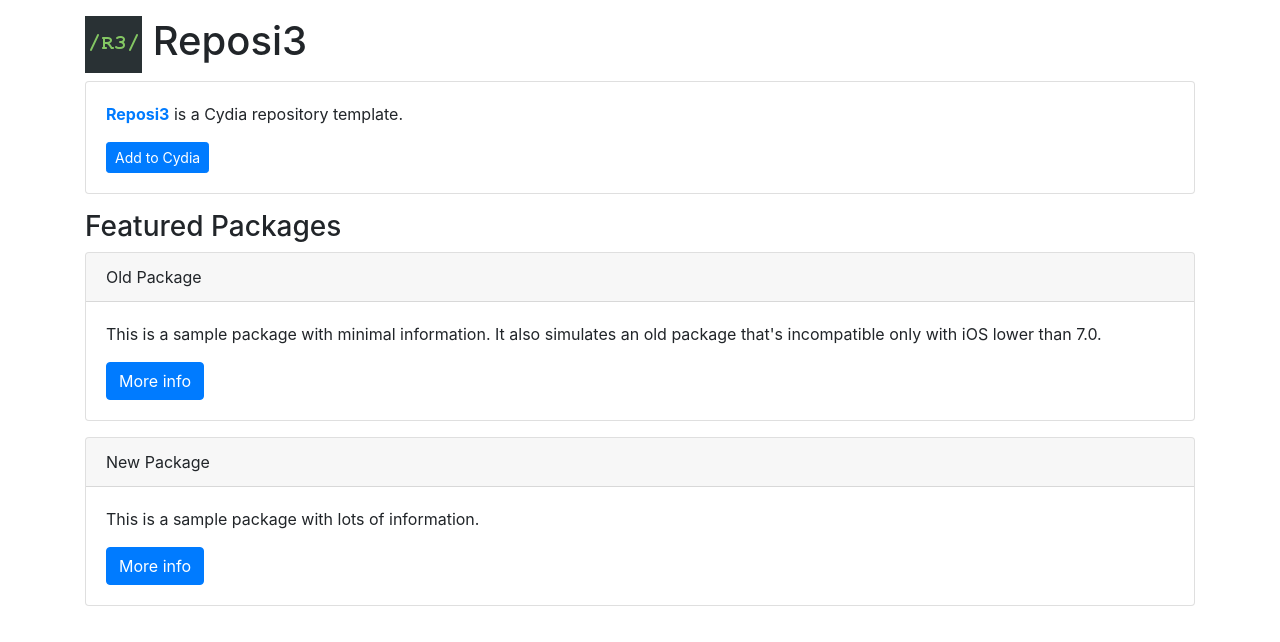
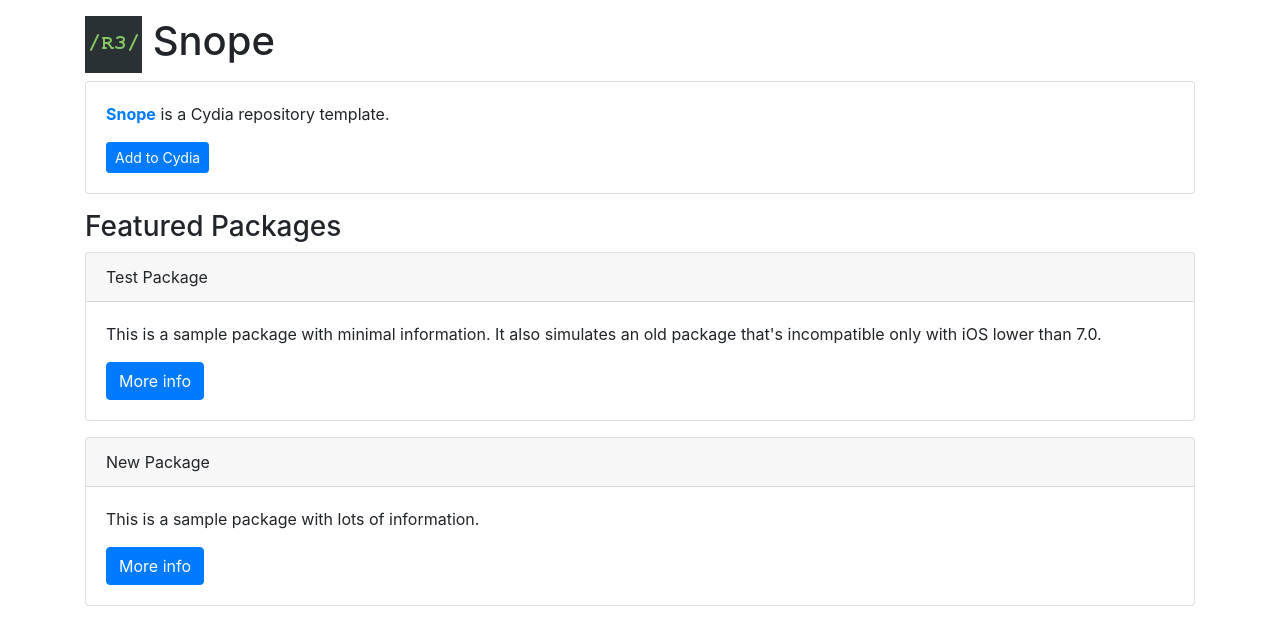
Before and after one commit to snopeCydia/snope.github.io, a plain HTML site: page index.html in a window 1280 px wide. Drawn offline with nearby package versions, Linux system fonts and the light colour scheme.

Commit message:
Update index.html

```diff
--- a/index.html
+++ b/index.html
@@ -1,7 +1,7 @@
 <!DOCTYPE html>
 <html lang="en">
 <head>
-  <title>Reposi3</title>
+  <title>Snope</title>
   <meta charset="utf-8">
   <meta name="viewport" content="width=device-width, initial-scale=1">
   <link rel="stylesheet" href="https://stackpath.bootstrapcdn.com/bootstrap/4.5.0/css/bootstrap.min.css" integrity="sha384-9aIt2nRpC12Uk9gS9baDl411NQApFmC26EwAOH8WgZl5MYYxFfc+NcPb1dKGj7Sk" crossorigin="anonymous">
@@ -11,13 +11,13 @@
 <body>
 
 <div class="container">
-	<h1><img src="CydiaIcon.png"> Reposi3</h1>
+	<h1><img src="CydiaIcon.png"> Snope</h1>
 </div>
 
 <div class="container">
 	<div class="card">
 		<div class="card-body">
-			<p><span class="text-primary"><b>Reposi3</span></b> is a Cydia repository template.</p>
+			<p><span class="text-primary"><b>Snope</span></b> is a Cydia repository template.</p>
 			<a class="btn btn-sm btn-primary" href="cydia://url/https://cydia.saurik.com/api/share#?source=https://supermamon.github.io/Reposi3/">Add to Cydia</a>
 		</div>
 	</div>
@@ -30,7 +30,7 @@
 <div class="container">
 	<div class="card">
 		<div class="card-header">
-			Old Package
+			Test Package
 		</div>
 		<div class="card-body">
 		  <p class="card-text">This is a sample package with minimal information.
```
